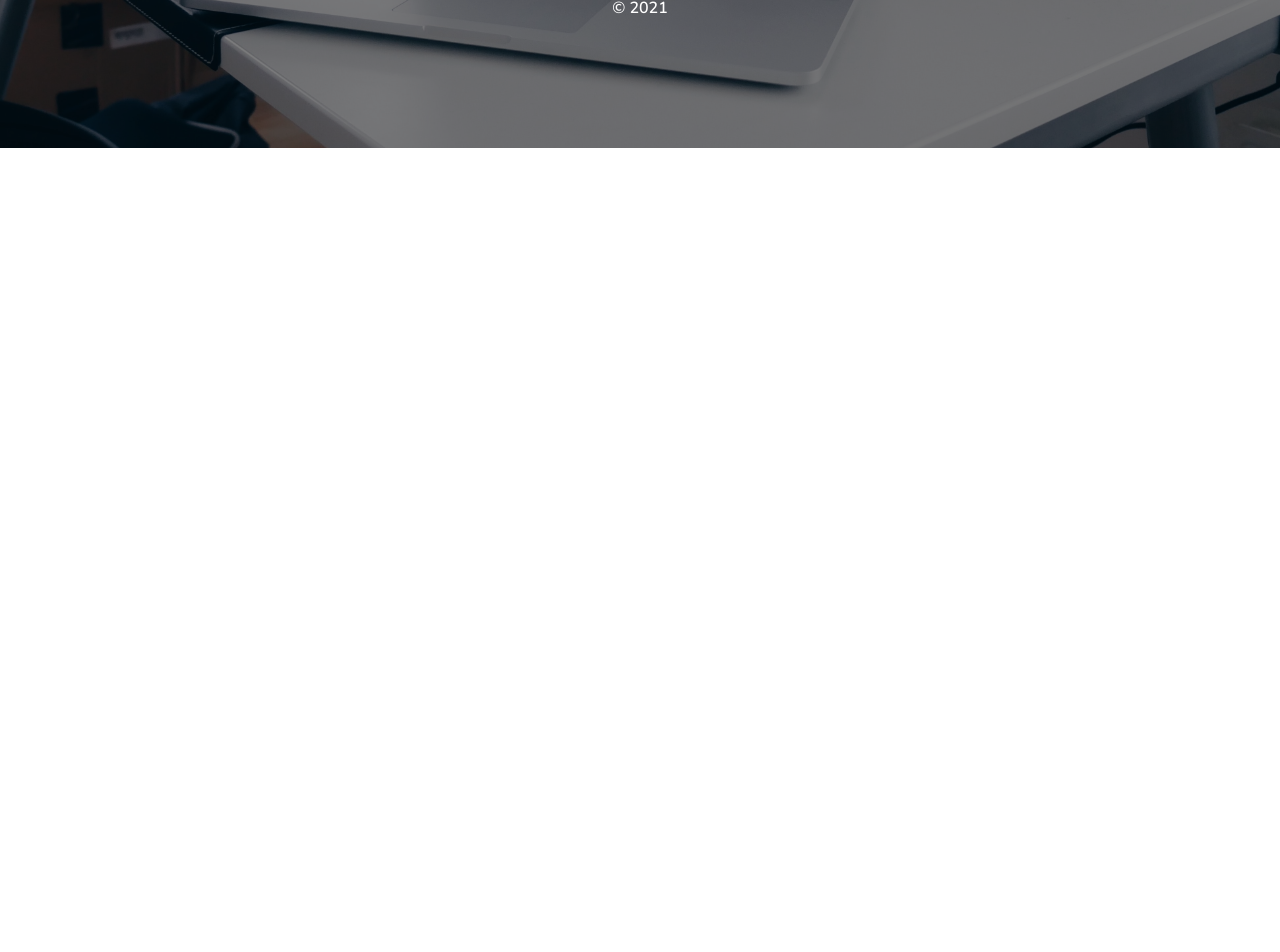
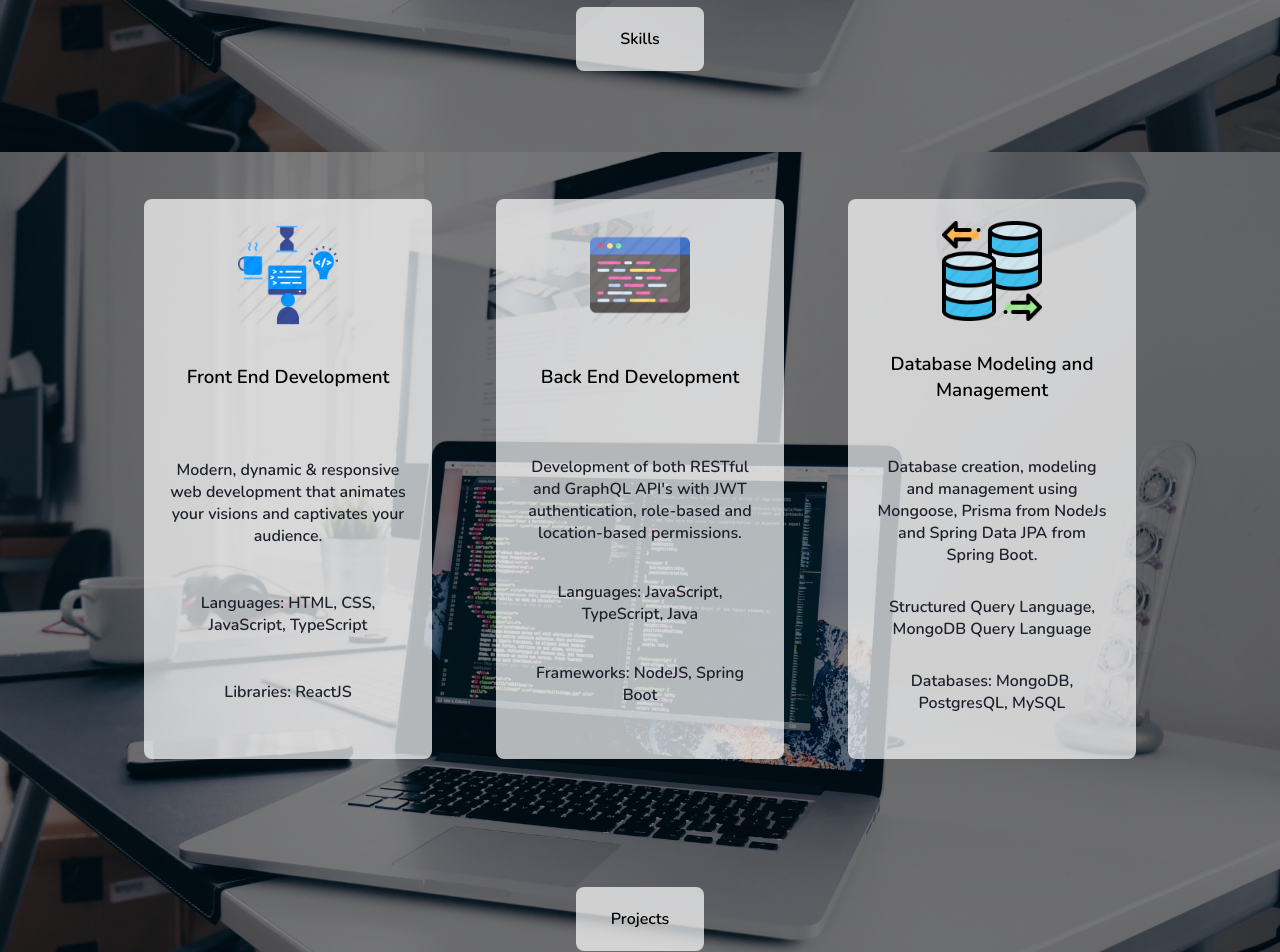
Before and after one commit to zerico007/profile, a React (Create React App) app: page / in a window 1280 px wide. Shown: the part 700-1652 px from the top of the page. Before the commit the page ends 848 px from the top, so only its background shows below. Built offline with nearby package versions, Linux system fonts and the light colour scheme.

Commit message:
started single page refactor

```diff
--- a/src/components/App.js
+++ b/src/components/App.js
@@ -1,4 +1,4 @@
-import React, { useEffect, useState, useCallback } from "react";
+import React, { useEffect, useState, useCallback, useRef } from "react";
 import styled from "@emotion/styled";
 import NavBar from "./NavBar";
 import Resume from "./Resume";
@@ -7,7 +7,6 @@ import Contacts from "./Contacts";
 import Home from "./Home";
 import SkillsContainer from "./SkillsContainer";
 import UpButton from "./UpButton";
-import { usePersistedState } from "../utils";
 import heroPic from "../assets/hero.jpg";
 import smoothscroll from "smoothscroll-polyfill";
 
@@ -34,13 +33,70 @@ const Background = styled.div`
   background: rgba(0, 0, 0, 0.5);
 `;
 
+const HeaderDiv = styled.div`
+  position: relative;
+  width: 8rem;
+  display: flex;
+  align-items: center;
+  justify-content: center;
+  margin: 4rem auto;
+  height: 4rem;
+  background: rgba(255, 255, 255, 0.7);
+  border: none;
+  border-radius: 0.5rem;
+`;
+
+const Wrapper = styled.div`
+  width: 100%;
+  height: auto;
+`;
+
+function Header({ head }) {
+  return <HeaderDiv>{head}</HeaderDiv>;
+}
+
 function App() {
   const [mobile, setMobile] = useState(false);
   const [tablet, setTablet] = useState(false);
   const [orientation, setOrientation] = useState("landscape");
-  const [route, setRoute] = usePersistedState("route", "home");
+  const [route, setRoute] = useState("home");
 
   smoothscroll.polyfill();
+
+  const scrollToElement = (element) => {
+    element.scrollIntoView({
+      behavior: "smooth",
+      block: "start",
+      inline: "nearest",
+    });
+  };
+
+  const handleRouteScrolls = useCallback(() => {
+    switch (route) {
+      case "home":
+        window.scrollY > 0 && scrollToTopOfPage();
+        break;
+      case "skills":
+        scrollToElement(skills.current);
+        break;
+      case "projects":
+        scrollToElement(projects.current);
+        break;
+      case "resume":
+        scrollToElement(resume.current);
+        break;
+      case "contacts":
+        scrollToElement(contacts.current);
+        break;
+      default:
+        break;
+    }
+  }, [route]);
+
+  const skills = useRef(null);
+  const projects = useRef(null);
+  const resume = useRef(null);
+  const contacts = useRef(null);
 
   const checkIfMobileOrTablet = useCallback(() => {
     window.matchMedia("(max-width: 768px)").matches
@@ -53,12 +109,14 @@ function App() {
 
   const isPortrait = () => window.matchMedia("(orientation: portrait)").matches;
 
-  const scrollToTopOfPage = () =>
+  const scrollToTopOfPage = () => {
+    setRoute("home");
     window.scroll({
       top: 0,
       left: 0,
       behavior: "smooth",
     });
+  };
 
   useEffect(() => {
     window.addEventListener("resize", checkIfMobileOrTablet);
@@ -72,11 +130,15 @@ function App() {
   useEffect(() => {
     scrollToTopOfPage();
     checkIfMobileOrTablet();
-  }, [route, orientation, checkIfMobileOrTablet]);
+  }, [orientation, checkIfMobileOrTablet]);
 
   useEffect(() => {
     isPortrait() ? setOrientation("portrait") : setOrientation("landscape");
   }, []);
+
+  useEffect(() => {
+    handleRouteScrolls();
+  }, [route, handleRouteScrolls]);
 
   return (
     <>
@@ -89,13 +151,23 @@ function App() {
           tablet={tablet}
         />
         <UpButton scrollToTopOfPage={scrollToTopOfPage} />
-        {route === "home" && (
-          <Home mobile={mobile} orientation={orientation} setRoute={setRoute} />
-        )}
-        {route === "resume" && <Resume mobile={mobile} />}
-        {route === "projects" && <Projects mobile={mobile} />}
-        {route === "contacts" && <Contacts mobile={mobile} />}
-        {route === "skills" && <SkillsContainer mobile={mobile} />}
+        <Home mobile={mobile} orientation={orientation} setRoute={setRoute} />
+        <Wrapper ref={skills}>
+          <Header head={"Skills"} />
+          <SkillsContainer mobile={mobile} />
+        </Wrapper>
+        <Wrapper ref={projects}>
+          <Header head={"Projects"} />
+          <Projects mobile={mobile} />
+        </Wrapper>
+        <Wrapper ref={resume}>
+          <Header head={"Resume"} />
+          <Resume mobile={mobile} />
+        </Wrapper>
+        <Wrapper ref={contacts}>
+          <Header head={"Contacts"} />
+          <Contacts mobile={mobile} />
+        </Wrapper>
         <footer
           style={{
             position: "relative",
--- a/src/components/NavBar.js
+++ b/src/components/NavBar.js
@@ -101,7 +101,12 @@ const NavBar = ({ mobile, setRoute, route, tablet }) => {
   const isDisabled = !nav && showNav;
 
   const handleScroll = () => {
-    window.scrollY > 0 ? setScrolled(true) : setScrolled(false);
+    if (window.scrollY > 0) {
+      setScrolled(true);
+      return;
+    }
+    setRoute("home");
+    setScrolled(false);
   };
 
   useEffect(() => {
```
